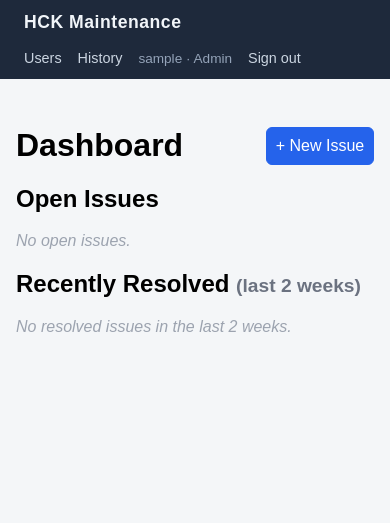
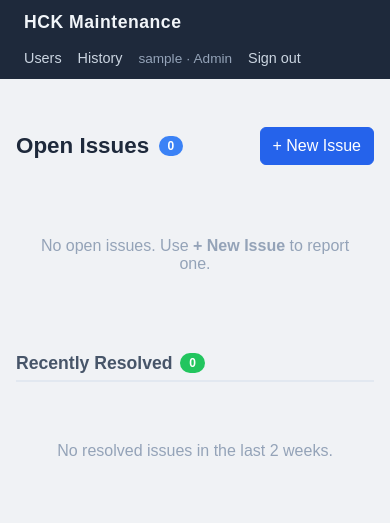
Before and after one commit to BumRummy/Maintenance-Tracker, a Flask app: template templates/frontdesk_dashboard.html in a window 390 px wide. Shown: the top 523 px of the page. Run offline with Flask 3, Linux system fonts and the light colour scheme; the template is opened without the code that fills it, so the values that code supplies are empty; the visitor is signed in with stand-in values (Sample User, id 1); parts of the project's set-up code (start-up, migrations or seed data) failed here and were passed over.

Commit message:
Redesign UI: tile grid layout, improved UX across all views
- Issue tiles replace flat list: responsive grid, large room number, card shadow
- Maintenance dashboard: tile grid with prominent Mark as Fixed button
- Front desk dashboard: tile grid for open and resolved; modal closes on Esc/backdrop
- History page: room cards with dark header, issue count, compact rows
- Admin panel: role pills (color-coded), cleaner table layout
- Flash messages: coloured left border for clearer feedback
- Empty states replace empty lists

https://claude.ai/code/session_01YREXao4XDeHdVKLRfuMsqg

```diff
--- a/static/style.css
+++ b/static/style.css
@@ -1,7 +1,6 @@
 *, *::before, *::after { box-sizing: border-box; }
-body { font-family: Arial, sans-serif; background: #f4f6f8; margin: 0; }
+body { font-family: Arial, sans-serif; background: #f0f2f5; margin: 0; }
 a { color: #2563eb; }
-small { font-size: 0.8em; color: #6b7280; }
 
 /* Nav */
 .nav { background: #1e293b; color: #f1f5f9; display: flex; align-items: center; justify-content: space-between; padding: .75rem 1.5rem; gap: 1rem; flex-wrap: wrap; }
@@ -14,61 +13,80 @@ small { font-size: 0.8em; color: #6b7280; }
 .btn-link:hover { color: #fff; }
 
 /* Layout */
-.container { max-width: 960px; margin: 2rem auto; padding: 1rem; }
-.page-header { display: flex; align-items: center; justify-content: space-between; margin-bottom: 1rem; }
-.page-header h1 { margin: 0; }
-.login-wrap { max-width: 380px; margin: 4rem auto; }
-.login-wrap h1 { text-align: center; margin-bottom: 1rem; font-size: 1.4rem; color: #1e293b; }
+.container { max-width: 1100px; margin: 2rem auto; padding: 1rem; }
+.page-header { display: flex; align-items: center; justify-content: space-between; margin-bottom: 1.5rem; flex-wrap: wrap; gap: .75rem; }
+.page-header h1 { margin: 0; font-size: 1.4rem; color: #1e293b; display: flex; align-items: center; gap: .6rem; }
+.count-badge { background: #3b82f6; color: #fff; font-size: .75rem; font-weight: bold; padding: .2rem .55rem; border-radius: 99px; vertical-align: middle; }
+.section-title { font-size: 1.1rem; font-weight: 600; color: #475569; margin: 2rem 0 .75rem; border-bottom: 2px solid #e2e8f0; padding-bottom: .4rem; display: flex; align-items: center; gap: .5rem; }
+.login-wrap { max-width: 380px; margin: 5rem auto; }
+.login-wrap h1 { text-align: center; margin-bottom: 1.5rem; font-size: 1.5rem; color: #1e293b; }
 
-/* Cards */
-.card { background: #fff; padding: 1rem; border-radius: 8px; display: grid; gap: .75rem; margin-bottom: 1rem; }
+/* Cards (forms/admin) */
+.card { background: #fff; padding: 1.2rem; border-radius: 10px; display: grid; gap: .75rem; margin-bottom: 1rem; box-shadow: 0 1px 4px rgba(0,0,0,.07); }
 
 /* Flash */
-.flash { margin-bottom: .75rem; padding: .5rem .75rem; border-radius: 6px; }
-.flash.error { background: #ffe8e8; color: #991b1b; }
-.flash.success { background: #e8ffe9; color: #166534; }
+.flash { margin-bottom: .75rem; padding: .6rem .9rem; border-radius: 8px; font-size: .95rem; }
+.flash.error { background: #fee2e2; color: #991b1b; border-left: 4px solid #ef4444; }
+.flash.success { background: #dcfce7; color: #166534; border-left: 4px solid #22c55e; }
 
 /* Forms */
-label { display: grid; gap: .35rem; font-size: 0.95rem; }
-input, select, textarea, button { padding: .55rem; font-size: 1rem; border: 1px solid #d1d5db; border-radius: 6px; }
+label { display: grid; gap: .35rem; font-size: 0.95rem; color: #374151; }
+input, select, textarea, button { padding: .55rem .75rem; font-size: 1rem; border: 1px solid #d1d5db; border-radius: 6px; }
 textarea { resize: vertical; font-family: inherit; }
-button { cursor: pointer; background: #e5e7eb; border: 1px solid #d1d5db; width: fit-content; }
-button:hover { background: #d1d5db; }
+button { cursor: pointer; background: #f1f5f9; border: 1px solid #cbd5e1; width: fit-content; color: #374151; }
+button:hover { background: #e2e8f0; }
 .inline-form { display: flex; gap: 1rem; align-items: end; flex-wrap: wrap; }
 
 /* Buttons */
-.btn-primary { background: #2563eb; color: #fff; border-color: #2563eb; }
+.btn-primary { background: #2563eb; color: #fff !important; border-color: #2563eb; font-weight: 500; }
 .btn-primary:hover { background: #1d4ed8; }
-.btn-success { background: #16a34a; color: #fff; border-color: #16a34a; }
+.btn-success { background: #16a34a; color: #fff !important; border-color: #16a34a; font-weight: 500; }
 .btn-success:hover { background: #15803d; }
-.btn-danger { background: #dc2626; color: #fff; border-color: #dc2626; font-size: .85rem; padding: .35rem .65rem; }
+.btn-danger { background: #dc2626; color: #fff !important; border-color: #dc2626; font-size: .85rem; padding: .35rem .65rem; }
 .btn-danger:hover { background: #b91c1c; }
 
-/* Issue cards */
-.issue-list { display: grid; gap: .6rem; margin-bottom: 1.5rem; }
-.issue-card { background: #fff; border: 1px solid #e2e6ea; border-radius: 8px; padding: .9rem 1rem; display: grid; gap: .5rem; }
-.issue-card.resolved { border-left: 4px solid #16a34a; opacity: .85; }
-.issue-header { display: flex; justify-content: space-between; align-items: center; flex-wrap: wrap; gap: .4rem; }
-.issue-desc { margin: 0; color: #374151; }
-.issue-meta { font-size: .82rem; color: #6b7280; }
-.issue-meta-light { font-size: .8rem; color: #9ca3af; }
-.badge { font-size: .8rem; font-weight: bold; padding: .2rem .55rem; border-radius: 99px; }
-.badge.room { background: #dbeafe; color: #1e40af; }
-.empty { color: #9ca3af; font-style: italic; }
+/* Tile grid */
+.tile-grid { display: grid; grid-template-columns: repeat(auto-fill, minmax(260px, 1fr)); gap: 1rem; margin-bottom: 2rem; }
 
-/* Room sections in history */
-.room-section { margin-bottom: 1.5rem; }
-.room-heading { margin: 0 0 .75rem; color: #1e293b; font-size: 1.1rem; }
+/* Issue tile */
+.tile { background: #fff; border-radius: 10px; box-shadow: 0 2px 8px rgba(0,0,0,.08); padding: 1.2rem; display: flex; flex-direction: column; gap: .6rem; border-top: 4px solid #3b82f6; transition: box-shadow .15s; }
+.tile:hover { box-shadow: 0 4px 16px rgba(0,0,0,.13); }
+.tile.resolved { border-top-color: #22c55e; }
+.tile-room { font-size: 1.6rem; font-weight: 800; color: #1e293b; line-height: 1; }
+.tile-desc { color: #475569; font-size: .95rem; line-height: 1.45; flex: 1; }
+.tile-footer { margin-top: .25rem; display: flex; flex-direction: column; gap: .15rem; border-top: 1px solid #f1f5f9; padding-top: .6rem; }
+.tile-meta { font-size: .78rem; color: #94a3b8; }
+.tile form { margin-top: .5rem; }
+.tile .btn-success { width: 100%; text-align: center; display: block; }
+
+/* Empty state */
+.empty-state { text-align: center; padding: 3rem 1rem; color: #94a3b8; }
+.empty-state p { font-size: 1rem; margin: 0; }
+
+/* History room card */
+.room-card { background: #fff; border-radius: 10px; box-shadow: 0 2px 8px rgba(0,0,0,.07); margin-bottom: 1.5rem; overflow: hidden; }
+.room-card-header { background: #1e293b; color: #f1f5f9; padding: .75rem 1.2rem; display: flex; align-items: center; justify-content: space-between; }
+.room-card-title { font-size: 1.1rem; font-weight: 700; }
+.room-card-count { font-size: .8rem; color: #94a3b8; }
+.room-issues { padding: .75rem 1.2rem; display: grid; gap: .6rem; }
+.history-row { display: grid; grid-template-columns: 1fr auto; gap: .5rem; align-items: start; padding: .6rem .75rem; background: #f8fafc; border-radius: 8px; border-left: 3px solid #22c55e; }
+.history-desc { font-size: .95rem; color: #374151; }
+.history-meta { font-size: .78rem; color: #94a3b8; text-align: right; white-space: nowrap; }
 
 /* Modal */
-.modal-overlay { display: none; position: fixed; inset: 0; background: rgba(0,0,0,.45); z-index: 100; align-items: center; justify-content: center; }
+.modal-overlay { display: none; position: fixed; inset: 0; background: rgba(15,23,42,.5); z-index: 100; align-items: center; justify-content: center; padding: 1rem; }
 .modal-overlay.open { display: flex; }
-.modal { background: #fff; border-radius: 10px; padding: 1.5rem; width: 100%; max-width: 440px; box-shadow: 0 8px 32px rgba(0,0,0,.18); }
-.modal h2 { margin: 0 0 1rem; }
-.modal .card { box-shadow: none; padding: 0; margin: 0; }
+.modal { background: #fff; border-radius: 12px; padding: 1.75rem; width: 100%; max-width: 460px; box-shadow: 0 16px 48px rgba(0,0,0,.22); }
+.modal h2 { margin: 0 0 1.25rem; color: #1e293b; }
+.modal-form { display: grid; gap: 1rem; }
 .modal-actions { display: flex; gap: .75rem; margin-top: .25rem; }
 
 /* Admin table */
 .user-table { width: 100%; border-collapse: collapse; font-size: .95rem; }
-.user-table th, .user-table td { text-align: left; padding: .6rem .75rem; border-bottom: 1px solid #e5e7eb; vertical-align: middle; }
-.user-table th { color: #6b7280; font-weight: 600; font-size: .85rem; text-transform: uppercase; }
+.user-table th, .user-table td { text-align: left; padding: .65rem .75rem; border-bottom: 1px solid #f1f5f9; vertical-align: middle; }
+.user-table th { color: #94a3b8; font-weight: 600; font-size: .8rem; text-transform: uppercase; letter-spacing: .04em; }
+.user-table tr:last-child td { border-bottom: none; }
+.role-pill { font-size: .75rem; font-weight: 600; padding: .2rem .6rem; border-radius: 99px; display: inline-block; }
+.role-pill.admin { background: #fef3c7; color: #92400e; }
+.role-pill.maintenance { background: #dbeafe; color: #1e40af; }
+.role-pill.front_desk { background: #f3e8ff; color: #6b21a8; }
--- a/templates/frontdesk_dashboard.html
+++ b/templates/frontdesk_dashboard.html
@@ -1,55 +1,72 @@
 {% extends 'base.html' %}
 {% block content %}
 <div class="page-header">
-  <h1>Dashboard</h1>
-  <button class="btn-primary" onclick="document.getElementById('new-issue-modal').classList.add('open')">+ New Issue</button>
+  <h1>Open Issues <span class="count-badge">{{ open_issues | length }}</span></h1>
+  <button class="btn-primary" id="open-modal-btn">+ New Issue</button>
 </div>
 
 <div id="new-issue-modal" class="modal-overlay">
   <div class="modal">
     <h2>Report an Issue</h2>
-    <form method="post" action="{{ url_for('create_issue') }}" class="card">
-      <label>Room Number <input name="room" required autofocus placeholder="e.g. 101"></label>
-      <label>Description <textarea name="description" required rows="3" placeholder="Describe the issue…"></textarea></label>
+    <form method="post" action="{{ url_for('create_issue') }}" class="modal-form">
+      <label>Room Number
+        <input name="room" required autofocus placeholder="e.g. 101">
+      </label>
+      <label>Description
+        <textarea name="description" required rows="3" placeholder="Describe the issue…"></textarea>
+      </label>
       <div class="modal-actions">
-        <button type="submit" class="btn-primary">Submit</button>
-        <button type="button" onclick="document.getElementById('new-issue-modal').classList.remove('open')">Cancel</button>
+        <button type="submit" class="btn-primary">Submit Issue</button>
+        <button type="button" id="close-modal-btn">Cancel</button>
       </div>
     </form>
   </div>
 </div>
 
-<h2>Open Issues</h2>
 {% if open_issues %}
-<div class="issue-list">
+<div class="tile-grid">
   {% for issue in open_issues %}
-  <div class="issue-card">
-    <div class="issue-header">
-      <span class="badge room">Room {{ issue.room }}</span>
-      <span class="issue-meta">Reported {{ issue.created_at | fmtdate }} by {{ issue.created_by }}</span>
+  <div class="tile">
+    <div class="tile-room">Room {{ issue.room }}</div>
+    <div class="tile-desc">{{ issue.description }}</div>
+    <div class="tile-footer">
+      <span class="tile-meta">Reported {{ issue.created_at | fmtdate }}</span>
+      <span class="tile-meta">by {{ issue.created_by }}</span>
     </div>
-    <p class="issue-desc">{{ issue.description }}</p>
   </div>
   {% endfor %}
 </div>
 {% else %}
-<p class="empty">No open issues.</p>
+<div class="empty-state">
+  <p>No open issues. Use <strong>+ New Issue</strong> to report one.</p>
+</div>
 {% endif %}
 
-<h2>Recently Resolved <small>(last 2 weeks)</small></h2>
+<p class="section-title">Recently Resolved <span class="count-badge" style="background:#22c55e">{{ recent_closed | length }}</span></p>
+
 {% if recent_closed %}
-<div class="issue-list">
+<div class="tile-grid">
   {% for issue in recent_closed %}
-  <div class="issue-card resolved">
-    <div class="issue-header">
-      <span class="badge room">Room {{ issue.room }}</span>
-      <span class="issue-meta">Resolved {{ issue.closed_at | fmtdate }}</span>
+  <div class="tile resolved">
+    <div class="tile-room">Room {{ issue.room }}</div>
+    <div class="tile-desc">{{ issue.description }}</div>
+    <div class="tile-footer">
+      <span class="tile-meta">Resolved {{ issue.closed_at | fmtdate }}</span>
     </div>
-    <p class="issue-desc">{{ issue.description }}</p>
   </div>
   {% endfor %}
 </div>
 {% else %}
-<p class="empty">No resolved issues in the last 2 weeks.</p>
+<div class="empty-state">
+  <p>No resolved issues in the last 2 weeks.</p>
+</div>
 {% endif %}
+
+<script>
+  const modal = document.getElementById('new-issue-modal');
+  document.getElementById('open-modal-btn').addEventListener('click', () => modal.classList.add('open'));
+  document.getElementById('close-modal-btn').addEventListener('click', () => modal.classList.remove('open'));
+  modal.addEventListener('click', e => { if (e.target === modal) modal.classList.remove('open'); });
+  document.addEventListener('keydown', e => { if (e.key === 'Escape') modal.classList.remove('open'); });
+</script>
 {% endblock %}
```
Also changed, not shown: templates/admin.html (+10 -7 lines), templates/history.html (+21 -11 lines), templates/maintenance_dashboard.html (+15 -9 lines).
